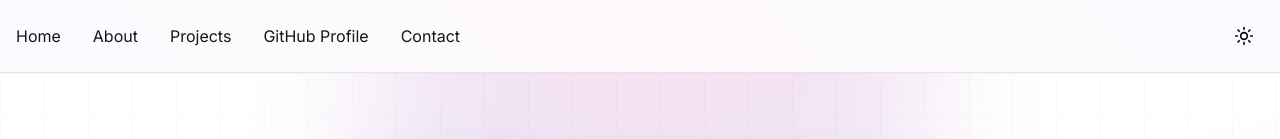
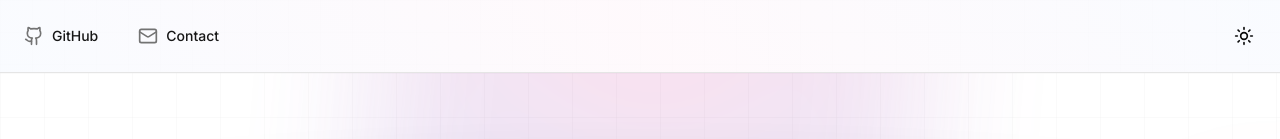
Before and after one commit to danielhafezi/danielhafezi.github.io, a Next.js app: page / in a window 1280 px wide. Shown: the top 139 px of the page. Built offline with nearby package versions, Linux system fonts and the light colour scheme.

Commit message:
updated navbar icons

```diff
--- a/app/page.tsx
+++ b/app/page.tsx
@@ -31,7 +31,7 @@ export default function Home() {
   return (
     <div className="min-h-screen flex flex-col">
       {/* Header/Navigation */}
-      <header className="sticky top-0 z-40 border-b bg-background/95 backdrop-blur supports-[backdrop-filter]:bg-background/60 relative overflow-hidden">
+      <header className="sticky top-0 z-40 border-b bg-background/95 backdrop-blur supports-[backdrop-filter]:bg-background/60 relative">
         {/* Header animated background */}
         <div className="absolute inset-0 -z-10 overflow-hidden" aria-hidden="true">
           <div className="absolute inset-0 bg-[linear-gradient(45deg,rgba(59,130,246,0.03),rgba(236,72,153,0.03),rgba(59,130,246,0.03))] animate-[gradient_8s_ease_infinite]" />
--- a/components/main-nav.tsx
+++ b/components/main-nav.tsx
@@ -3,70 +3,45 @@
 import * as React from "react"
 import Link from "next/link"
 import { cn } from "@/lib/utils"
-import { Menu, X } from "lucide-react"
+import { Github, Mail, type LucideIcon } from "lucide-react"
 import { ThemeToggle } from "@/components/theme-toggle"
 
+type NavItem = {
+  href: string
+  label: string
+  Icon: LucideIcon
+  external?: boolean
+}
+
+const navItems: NavItem[] = [
+  { href: "https://github.com/DanielHafezi", label: "GitHub", Icon: Github, external: true },
+  { href: "mailto:danielhafezian@gmail.com", label: "Contact", Icon: Mail },
+] as const
+
 export function MainNav() {
-  const [isMenuOpen, setIsMenuOpen] = React.useState(false)
-
-  const toggleMenu = () => {
-    setIsMenuOpen(!isMenuOpen)
-  }
-
   return (
-    <div className="flex items-center justify-between w-full">
-      <button
-        onClick={toggleMenu}
-        className="md:hidden p-2 rounded-lg hover:bg-muted transition-colors"
-        aria-label="Toggle menu"
+    <div className="relative flex items-center justify-between w-full">
+      <nav
+        className={cn(
+          "flex items-center gap-3 md:gap-6"
+        )}
       >
-        {isMenuOpen ? <X size={24} /> : <Menu size={24} />}
-      </button>
-
-      <nav className={cn(
-        "md:flex md:space-x-8",
-        isMenuOpen
-          ? "absolute left-0 right-0 top-full bg-background border-b border-border p-4 space-y-4 shadow-lg md:shadow-none z-50"
-          : "hidden"
-        , "md:relative md:p-0 md:space-y-0 md:bg-transparent md:border-none md:flex"
-      )}>
-        <Link
-          href="/#home"
-          className="text-primary hover:text-primary/80 transition-colors block"
-          onClick={() => setIsMenuOpen(false)}
-        >
-          Home
-        </Link>
-        <Link
-          href="/#about"
-          className="text-primary hover:text-primary/80 transition-colors block"
-          onClick={() => setIsMenuOpen(false)}
-        >
-          About
-        </Link>
-        <Link
-          href="/#projects"
-          className="text-primary hover:text-primary/80 transition-colors block"
-          onClick={() => setIsMenuOpen(false)}
-        >
-          Projects
-        </Link>
-        <Link
-          href="https://github.com/DanielHafezi"
-          target="_blank"
-          rel="noopener noreferrer"
-          className="text-primary hover:text-primary/80 transition-colors block"
-          onClick={() => setIsMenuOpen(false)}
-        >
-          GitHub Profile
-        </Link>
-        <Link
-          href="mailto:danielhafezian@gmail.com"
-          className="text-primary hover:text-primary/80 transition-colors block"
-          onClick={() => setIsMenuOpen(false)}
-        >
-          Contact
-        </Link>
+        {navItems.map(({ href, label, Icon, external }) => (
+          <Link
+            key={label}
+            href={href}
+            target={external ? "_blank" : undefined}
+            rel={external ? "noopener noreferrer" : undefined}
+            className="inline-flex items-center gap-2 rounded-md p-2 text-muted-foreground hover:text-foreground hover:bg-muted transition-colors"
+            aria-label={label}
+            title={label}
+          >
+            <Icon className="h-5 w-5" />
+            <span className="hidden md:inline text-sm font-medium text-primary hover:text-primary/80">
+              {label}
+            </span>
+          </Link>
+        ))}
       </nav>
 
       <ThemeToggle />
```
